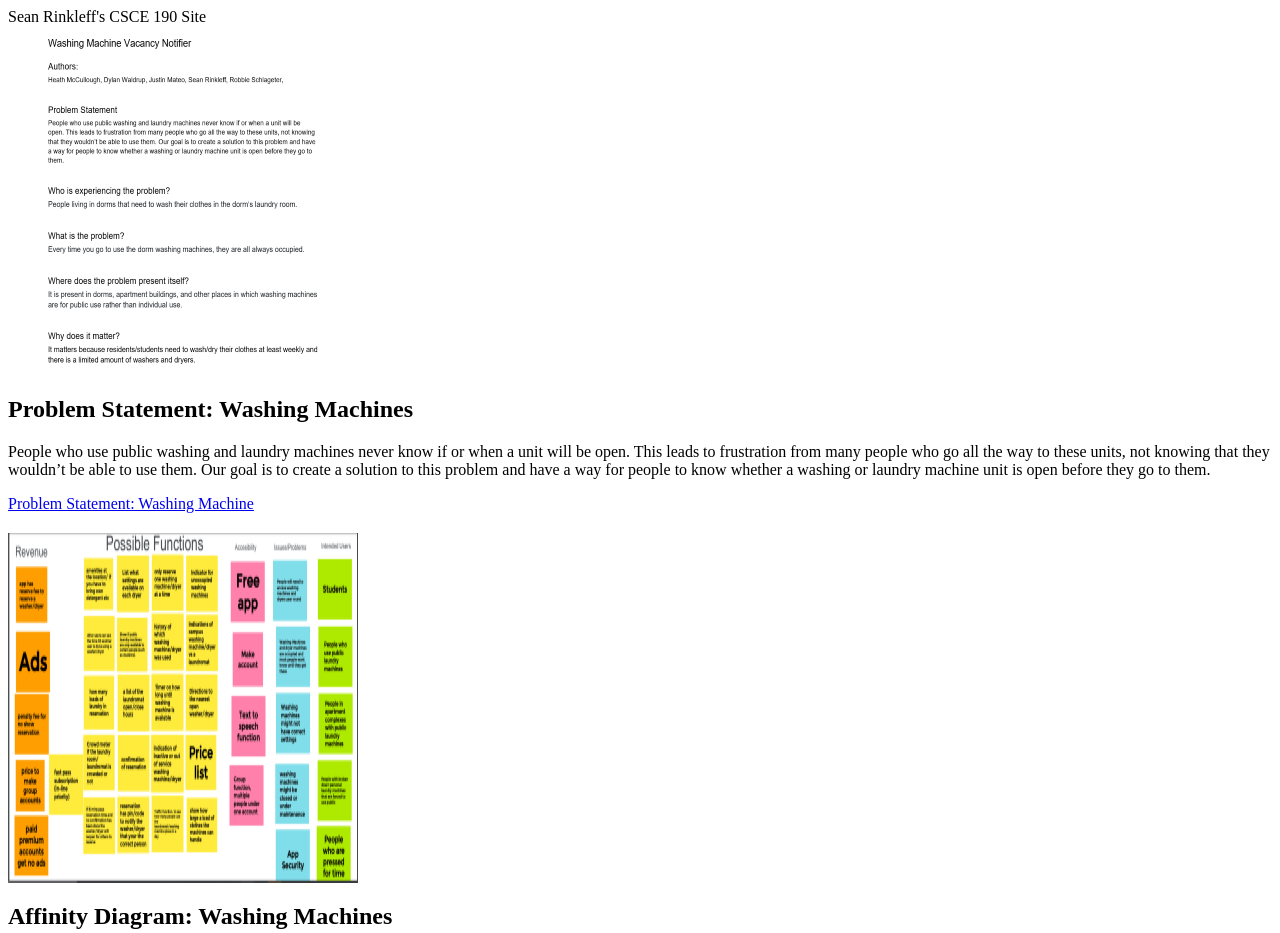
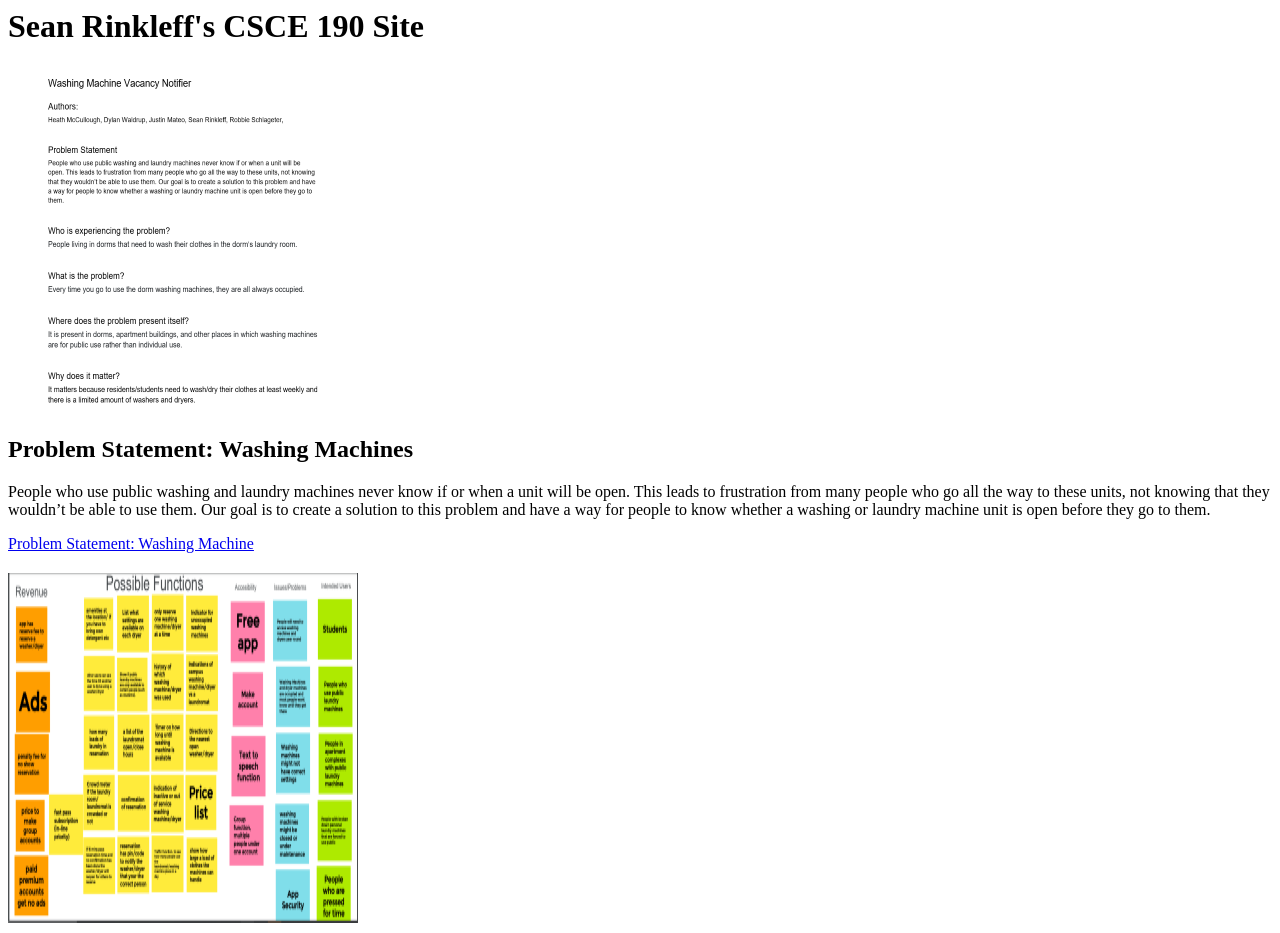
Before and after one commit to SeanRinkleff/SeanRinkleff.github.io, a plain HTML site: page index.html in a window 1280 px wide. Shown: the top 933 px of the page. Drawn offline with Linux system fonts and the light colour scheme.

Commit message:
Add files via upload

```diff
--- a/index.html
+++ b/index.html
@@ -1,5 +1,7 @@
-Sean Rinkleff's CSCE 190 Site
-
+ <h1>Sean Rinkleff's CSCE 190 Site</h2>
+ <head>
+    <link rel="stylesheet" href="styles.css">
+</head>
 <!--Problem Statement-->
 <section class="assignment">
     <a href="Files/Problem Statement Group - CSCE190.pdf"><img src="Images/problem statement.PNG"></a>
```
